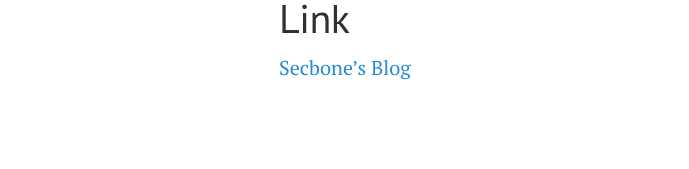
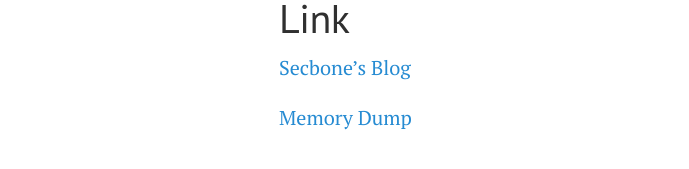
Before and after one commit to lxqsang/yinime.github.io, a Jekyll site: the page built from link.md, in a window 1280 px wide. Shown: the part 151-320 px from the top of the page, without its empty margins (1-690 px from the left). Built offline with Jekyll 4.4.1, drawn with Linux system fonts in a browser that asks for light colours.

Commit message:
modify link

```diff
--- a/_includes/sidebar.html
+++ b/_includes/sidebar.html
@@ -21,7 +21,6 @@
       {% if node.title != null %}
         {% if node.layout == "page" %}
           <a class="sidebar-nav-item{% if page.url == node.url %} active{% endif %}" href="{{ node.url }}">{{ node.title }}</a>
-          <a class="sidebar-nav-item{% if page.url == node.url %} active{% endif %}" href="{{ node.url }}">{{ node.title }}</a>
         {% endif %}
       {% endif %}
     {% endfor %}
--- a/link.md
+++ b/link.md
@@ -4,4 +4,8 @@ title: Link
 ---
 
 
+
 [Secbone's Blog](https://secbone.com)
+
+
+[Memory Dump](https://qiaoanran.com/)
```
